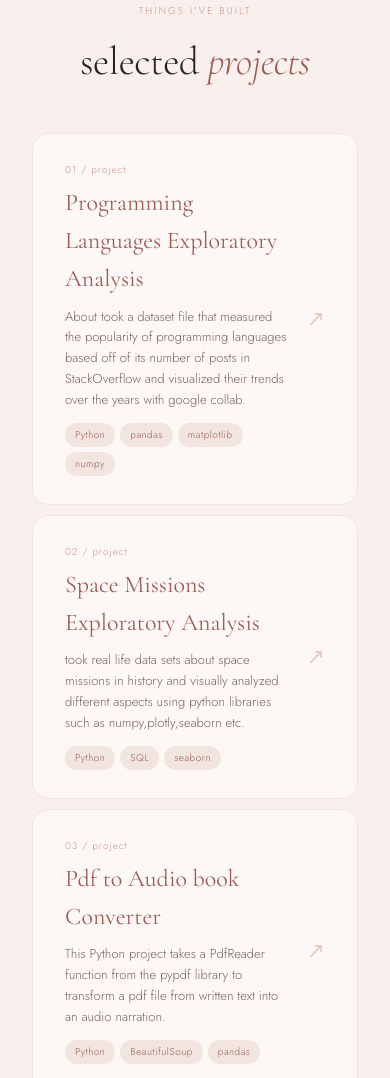
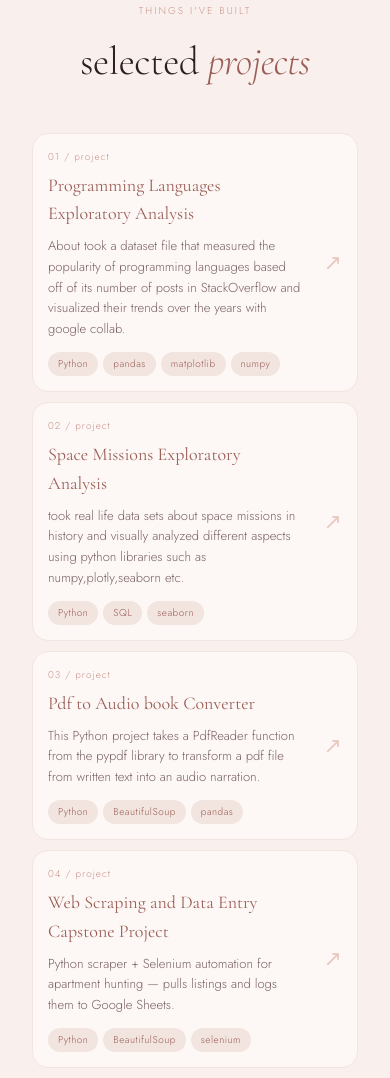
Before and after one commit to almasmadii/portfolio.html, a plain HTML site: page index.html in a window 390 px wide. Shown: the part 2057-3135 px from the top of the page. Drawn offline with nearby package versions, Linux system fonts and the light colour scheme.

Commit message:
mobile fixes

```diff
--- a/index.html
+++ b/index.html
@@ -404,12 +404,39 @@
     color: var(--cream);
   }
 
-  @media (max-width: 600px) {
+  @media (max-width: 600px)
+  {
+    /*laptops, pcs*/
     .skills-grid { grid-template-columns: 1fr; }
     .about-grid { grid-template-columns: 1fr; }
     h1 { font-size: 46px; }
     footer { flex-direction: column; gap: 20px; text-align: center; }
   }
+  @media (max-width: 768px)
+  {
+  /* Tablet and smaller */
+  .projects-list {
+    flex-direction: column; /* if it was a row layout, stack it */
+  }
+
+  .project-item {
+    width: 100%;
+    padding: 15px;
+  }
+  }
+
+  @media (max-width: 480px)
+  {
+  /* Phones specifically */
+    body {
+      font-size: 14px;
+    }
+
+    .project-name {
+     font-size: 18px;
+    }
+  }
+
 </style>
 </head>
 <body>
```
